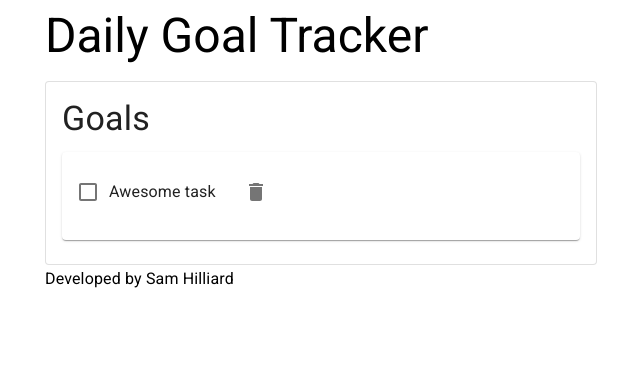
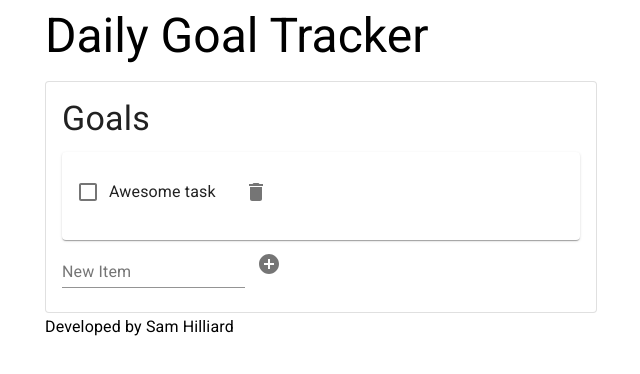
Before and after one commit to sam-hilliard/daily-tasks, a React (Create React App) app in the folder client/: page / in a window 1280 px wide. Shown: the top 374 px of the page, without its empty margins (319-959 px from the left). Built offline with nearby package versions, Linux system fonts and the light colour scheme.

Commit message:
add list item functionality

```diff
--- /dev/null
+++ b/client/src/components/AddItem.jsx
@@ -0,0 +1,31 @@
+import React from 'react';
+import { useState } from 'react';
+
+// material ui
+import AddCircleIcon from '@material-ui/icons/AddCircle';
+import IconButton from '@material-ui/core/IconButton';
+import TextField from '@material-ui/core/TextField';
+
+function AddItem(props) {
+    const [inputText, setInputText] = useState('');
+
+    function handleChange(event) {
+        setInputText(event.target.value);
+    }
+
+    function handleClick() {
+        props.onAdd(inputText);
+        setInputText('');
+    }
+
+    return (
+    <form noValidate autoComplete="off">
+        <TextField onChange={handleChange} value={inputText} label="New Item" />
+        <IconButton aria-label="add">
+            <AddCircleIcon onClick={handleClick}/>
+        </IconButton>
+    </form>
+    );
+}
+
+export default AddItem;
--- a/client/src/components/List.jsx
+++ b/client/src/components/List.jsx
@@ -1,4 +1,5 @@
 import React from 'react';
+import { useState } from 'react';
 
 // material ui
 import Card from '@material-ui/core/Card';
@@ -6,8 +7,16 @@ import CardContent from '@material-ui/core/CardContent';
 import Typography from '@material-ui/core/Typography';
 
 import ListItem from './ListItem';
+import AddItem from './AddItem';
 
 function List() {
+
+    const [items, setItems] = useState([]);
+
+    function addItem(item) {
+        setItems([...items, item]);
+    }
+
     return(
         <Card variant="outlined">
             <CardContent>
@@ -15,6 +24,12 @@ function List() {
                 Goals
             </Typography>
             <ListItem goalName="Awesome task"/>
+
+            {items.map((item) => {
+                return <ListItem goalName={item} />
+            })}
+
+            <AddItem onAdd={addItem}/>
             </CardContent>
         </Card>
     );
```
